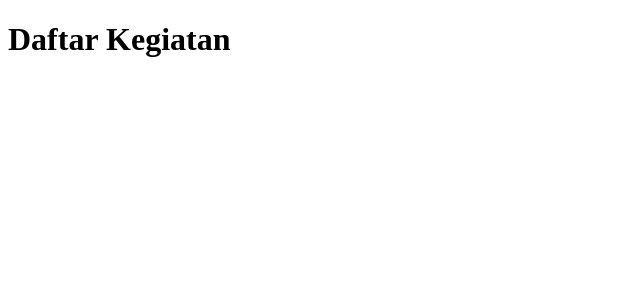
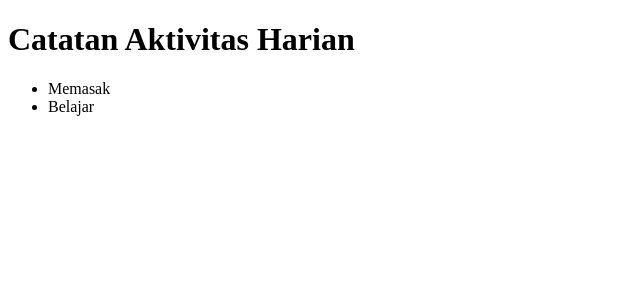
Before and after one commit to salsabillahramadhanii/32-pbk-uts-233510313, a Vue app: page / in a window 1280 px wide. Shown: the top 300 px of the page, without its empty margins (0-640 px from the left). Built offline with nearby package versions, Linux system fonts and the light colour scheme.

Commit message:
User dapat melihat kegiatan yang sudah ditambahkan di aplikasi

```diff
--- a/src/App.vue
+++ b/src/App.vue
@@ -1,20 +1,19 @@
 <template>
   <div>
-    <h1>Daftar Kegiatan</h1>
+    <h1>Catatan Aktivitas Harian</h1>
     <ul>
-      <li v-for="(task, index) in filteredTodos" :key="index">
+      <li v-for="(task, index) in tasks" :key="index">
         {{ task.name }}
-
       </li>
     </ul>
   </div>
 </template>
 
 <script setup>
-import { ref, computed } from 'vue'
+import { ref } from 'vue'
 
 const tasks = ref([
-  { name: 'makan', completed: false },
-  { name: 'minum', completed: false }
+  { name: 'Memasak', completed: false },
+  { name: 'Belajar', completed: false }
 ])
 </script>
```
